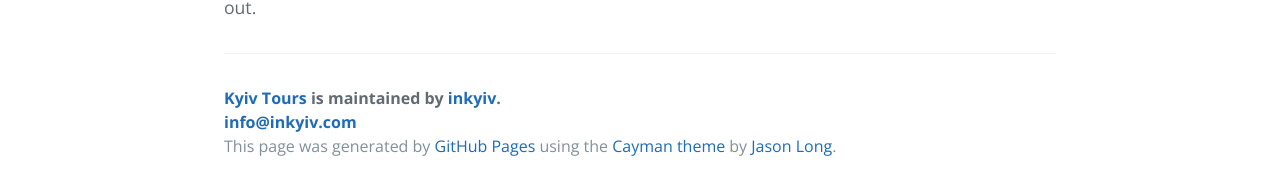
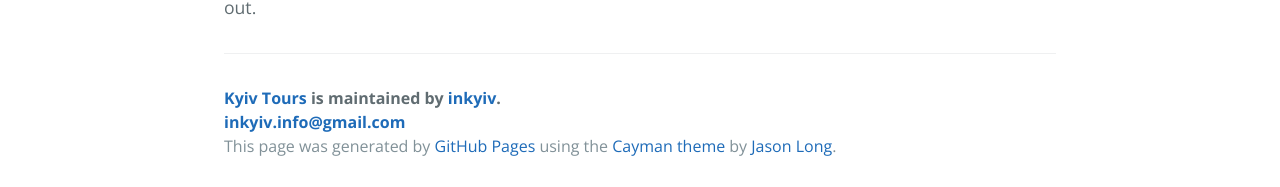
Before and after one commit to kyivin/kyivin.github.io, a Jekyll site: the page built from index.html, in a window 1280 px wide. Shown: the part 1049-1236 px from the top of the page. Built offline with Jekyll 4.4.1, drawn with Linux system fonts in a browser that asks for light colours.

Commit message:
email change

```diff
--- a/_config.yml
+++ b/_config.yml
@@ -1,6 +1,6 @@
 # Site settings
 title: Kyiv Tours
-email: info@inkyiv.com
+email: inkyiv.info@gmail.com
 description: >
   Awesome description
 baseurl: "" # the subpath of your site, e.g. /blog/
```
